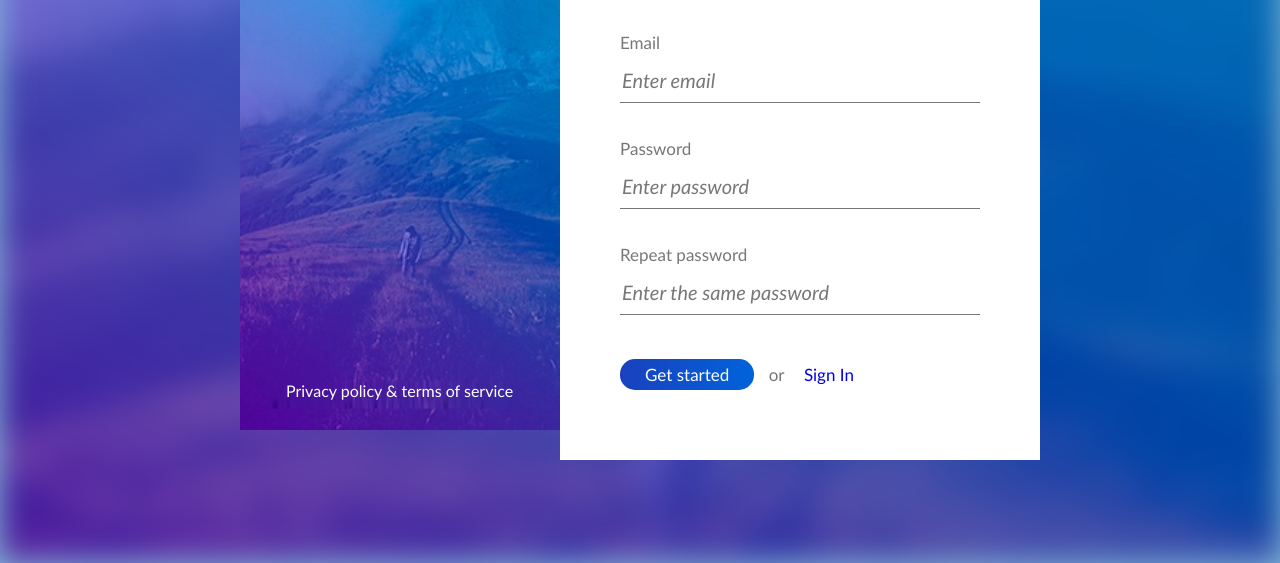
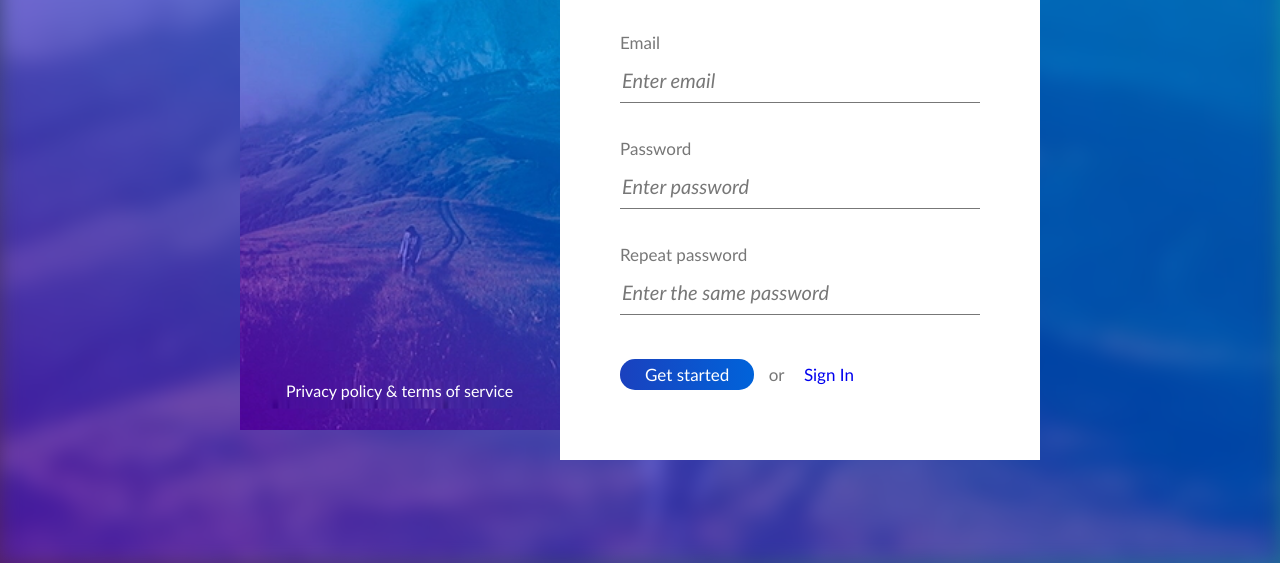
Before and after one commit to brokenfingers/6-sign-up, a website: page index.html in a window 1280 px wide. Shown: the part 237-800 px from the top of the page. Drawn offline with Linux system fonts and the light colour scheme.

Commit message:
gradient background

```diff
--- a/css/main.css
+++ b/css/main.css
@@ -7,7 +7,8 @@ body *{
 }
 .backgroundImg {
     position: absolute;
-    filter: blur(1rem);
+    filter: blur(10px);
+
     background-image: url(../img/left.jpg);
     background-repeat: no-repeat;
     background-position: center;
@@ -16,7 +17,9 @@ body *{
     height: 100%;
 }
 body {
-    background-color: #84BADC;
+    background: rgb(82,33,97);
+    background: linear-gradient(45deg, rgba(82,33,97,1) 0%, rgba(0,159,185,1) 100%);
+
     position: relative;
     height: 100vh;
 }
```
